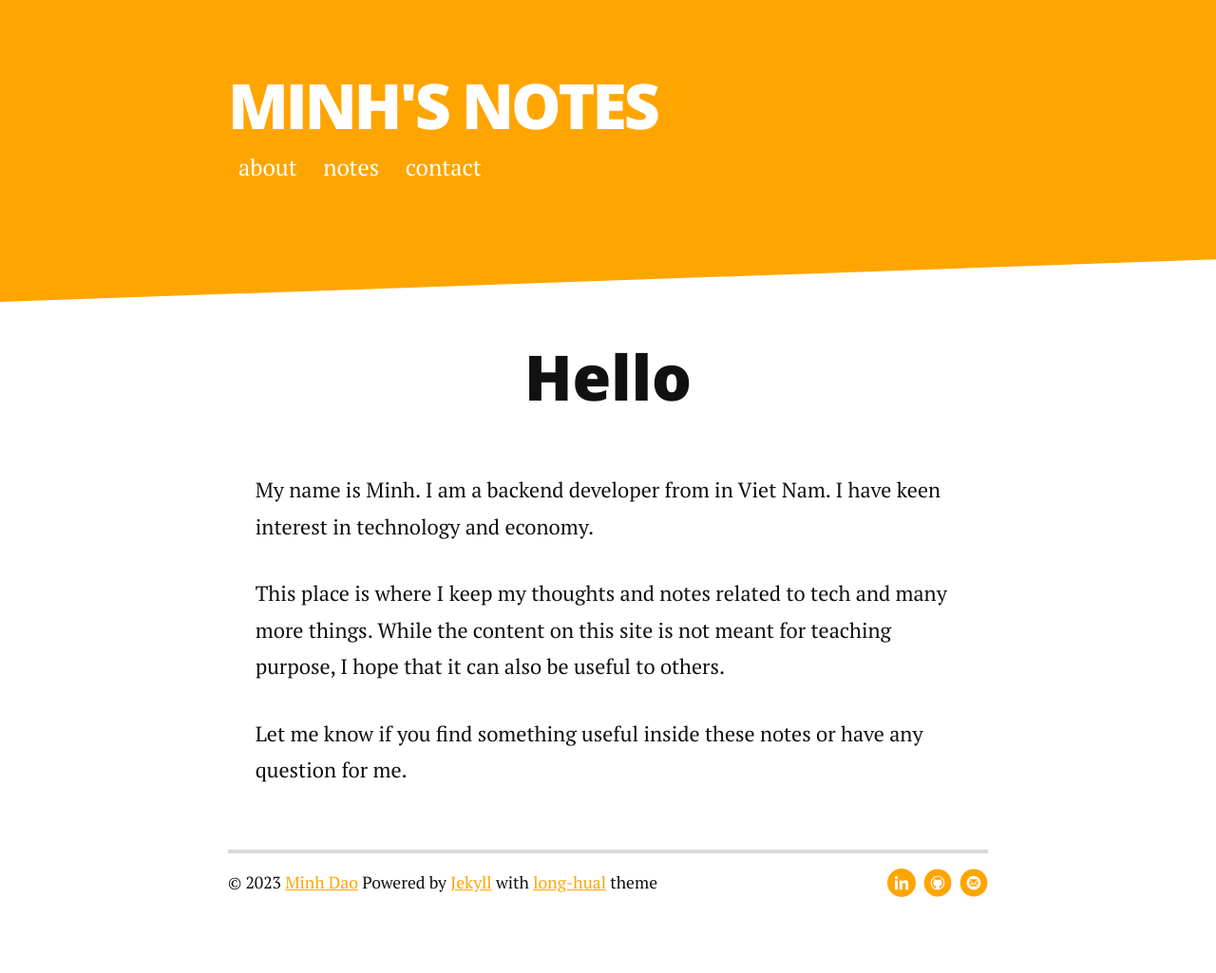
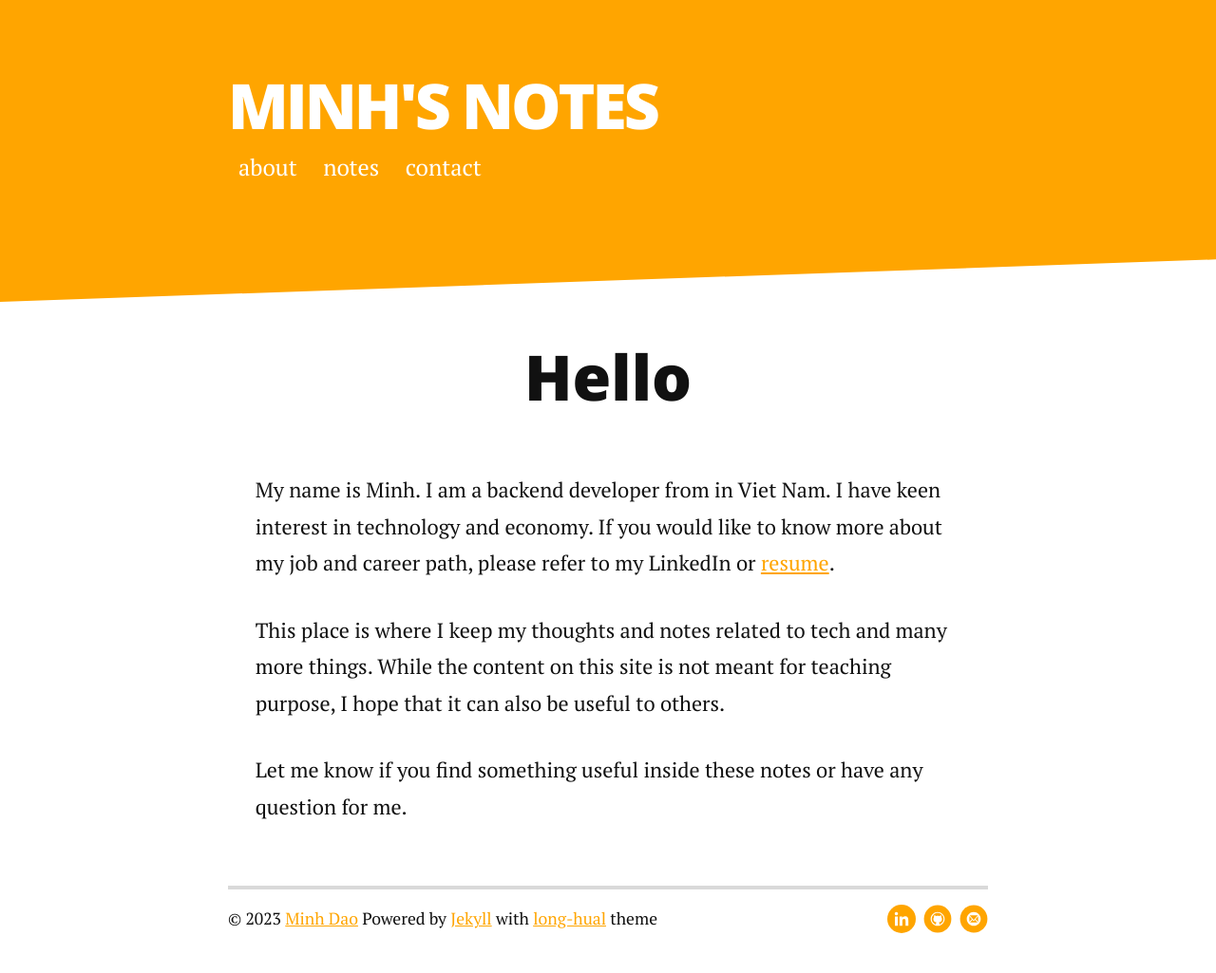
Before and after one commit to minhdao/minhdao.github.io, a Jekyll site: the page built from about.md, in a window 1280 px wide. Shown: the whole page at 95% size. Built offline with Jekyll 4.4.1, drawn with Linux system fonts in a browser that asks for light colours; nearby versions of some CDN libraries; before the commit the page ends 987 px from its top, so only the background shows below that.

Commit message:
Add in resume link

```diff
--- a/_config.yml
+++ b/_config.yml
@@ -2,6 +2,7 @@ title: Minh's notes
 description: Personal notes about tech topics and more. Also great if these notes can help anyone in one way or the other :)
 
 url: https://minhdao.github.io
+resume: https://drive.google.com/file/d/1QukRJ_vZFMe7CfE-IBdCzn2Xdu1ZPXoo/view?usp=sharing
 paginate_path: "blog/page:num/"
 permalink: blog/:title/
 
--- a/about.md
+++ b/about.md
@@ -5,7 +5,7 @@ title: About Minh
 
 <div class="post">
 	<h1 class="pageTitle">Hello</h1>
-	<p>My name is Minh. I am a backend developer from in Viet Nam. I have keen interest in technology and economy.</p>
+	<p>My name is Minh. I am a backend developer from in Viet Nam. I have keen interest in technology and economy. If you would like to know more about my job and career path, please refer to my LinkedIn or <a href="{{ site.resume }}">resume</a>.</p>
 	<p>This place is where I keep my thoughts and notes related to tech and many more things. While the content on this site is not meant for teaching purpose, I hope that it can also be useful to others.</p>
 	<p>Let me know if you find something useful inside these notes or have any question for me.</p>
 </div>
```
